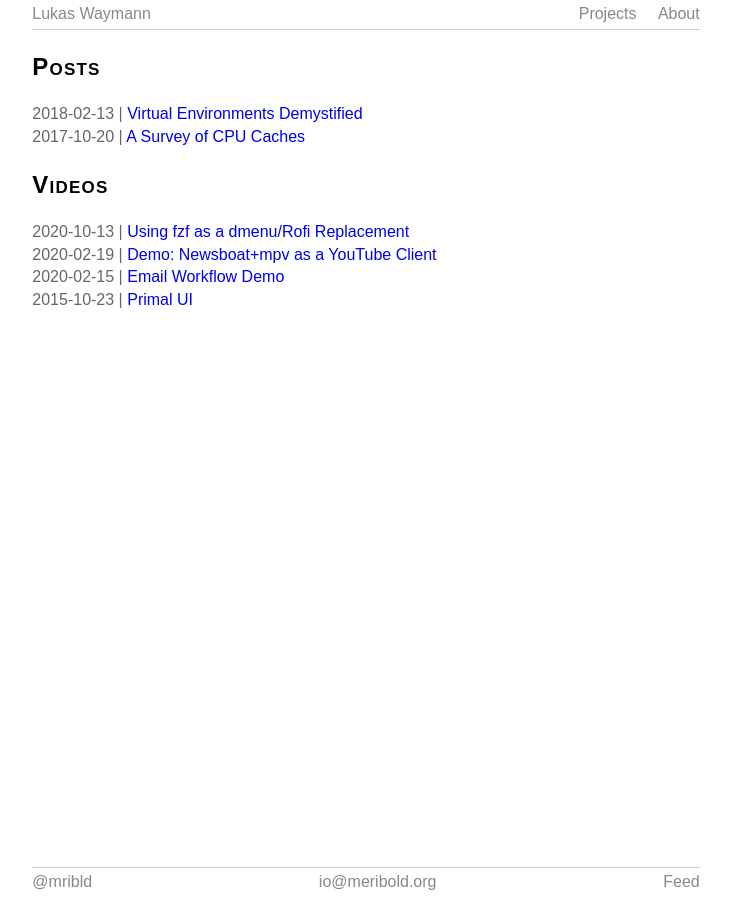
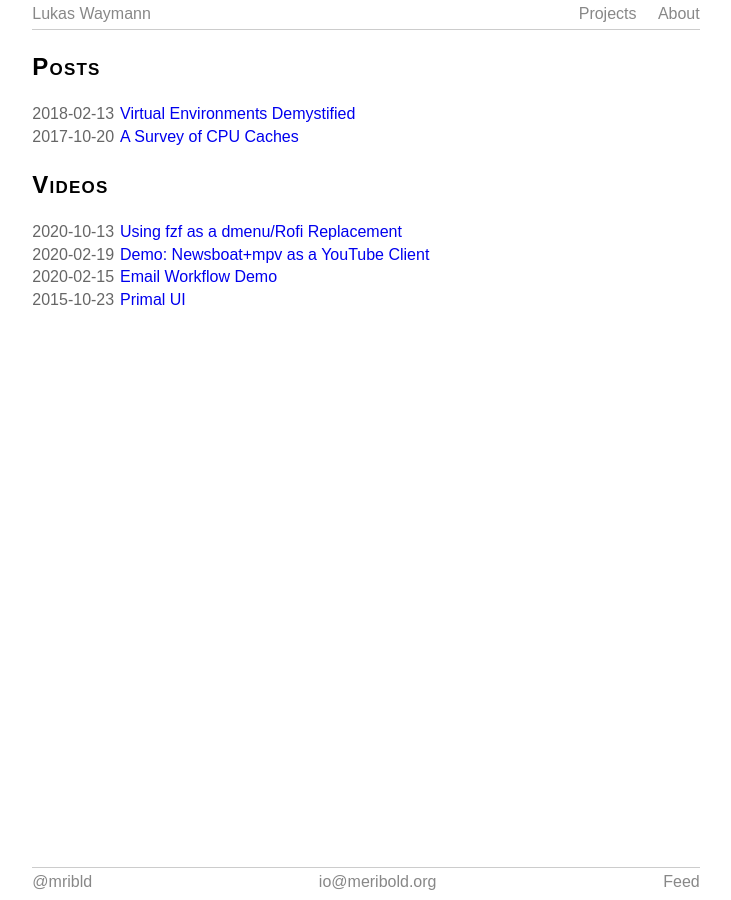
Before and after one commit to meribold/meribold.org, a Jekyll site: the page built from index.html, in a window 1280 px wide. Shown: the whole page, without its empty margins (274-1005 px from the left). Built offline with Jekyll 4.4.1, drawn with Linux system fonts in a browser that asks for light colours.

Commit message:
Make post lists look better on small screens
When a post title has to be wrapped, make sure the text is left-aligned.

```diff
--- a/assets/main.css
+++ b/assets/main.css
@@ -217,10 +217,15 @@ iframe.youtube-vid {
   border: 0; /* See <https://stackoverflow.com/q/26274082>. */
 }
 
-.post-list {
-  list-style: none;
-  margin-left: 0;
-  padding-left: 0;
+.post-list-meta {
+  color: #666;
+  display: table-cell;
+  padding-right: .33ch;
+}
+
+.post-list-link {
+  display: table-cell;
+  padding-left: .33ch;
 }
 
 .post-meta {
--- a/index.html
+++ b/index.html
@@ -4,23 +4,27 @@ layout: default
 
 <div>
   <h1>Posts</h1>
-  <ul class="post-list">
+  <div style="display: table;">
     {% for post in site.posts %}
       {% unless post.draft or post.categories contains "video" %}
-        <li>
-          <span class="post-meta">{{ post.date | date: site.date_format }} | </span>
-          <a href="{{ post.url | relative_url }}">{{ post.title | escape }}</a>
-        </li>
+        <div>
+          <span class="post-list-meta">{{ post.date | date: site.date_format }}</span>
+          <span class="post-list-link">
+            <a href="{{ post.url | relative_url }}">{{ post.title | escape }}</a>
+          </span>
+        </div>
       {% endunless %}
     {% endfor %}
-  </ul>
+  </div>
   <h1>Videos</h1>
-  <ul class="post-list">
+  <div style="display: table;">
     {% for post in site.categories["video"] %}
-      <li>
-        <span class="post-meta">{{ post.date | date: site.date_format }} | </span>
-        <a href="{{ post.url | relative_url }}">{{ post.title | escape }}</a>
-      </li>
+      <div>
+        <span class="post-list-meta">{{ post.date | date: site.date_format }}</span>
+        <span class="post-list-link">
+          <a href="{{ post.url | relative_url }}">{{ post.title | escape }}</a>
+        </span>
+      </div>
     {% endfor %}
-  </ul>
+  </div>
 </div>
```
Also changed, not shown: drafts.html (+8 -6 lines).
